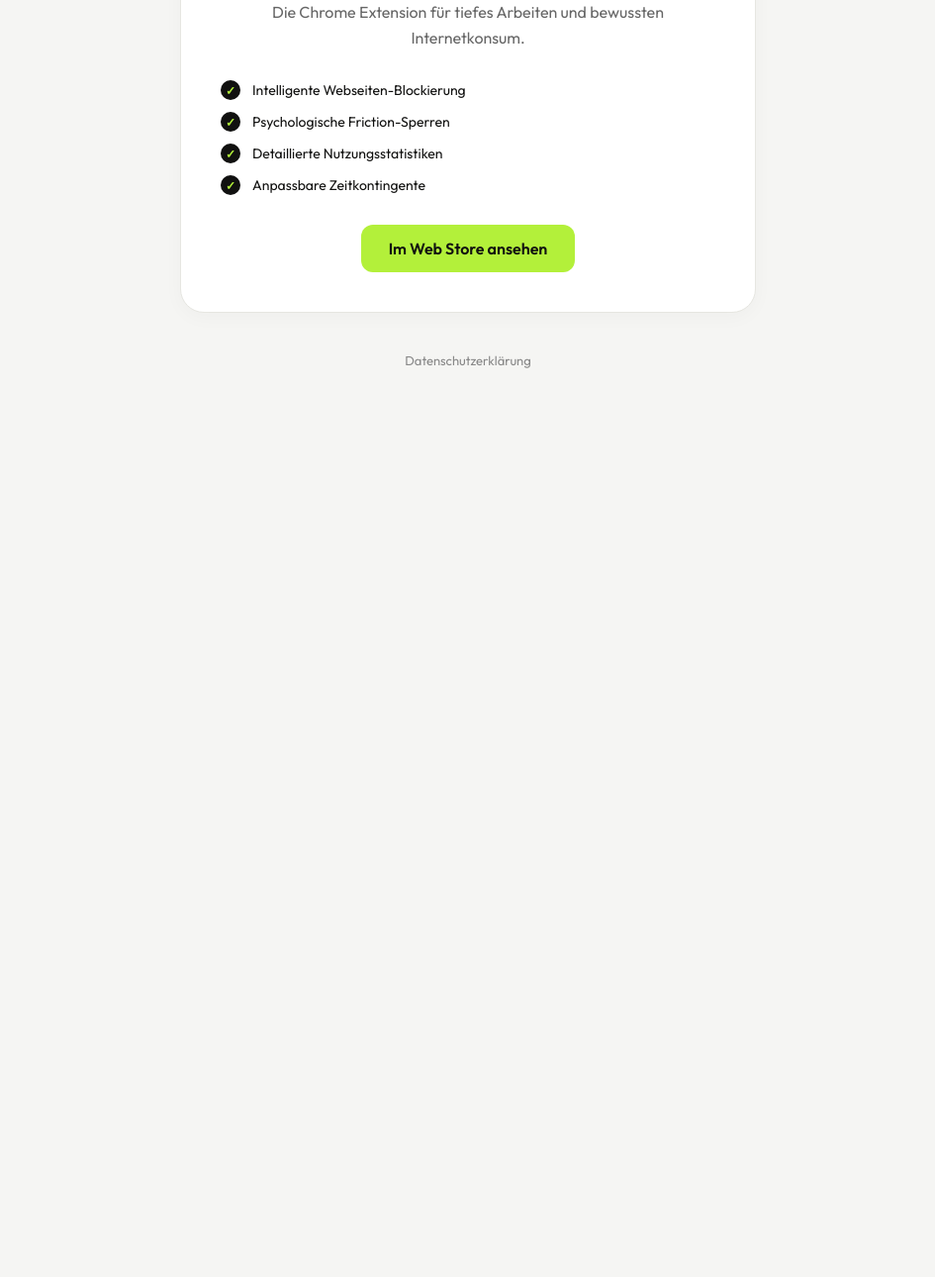
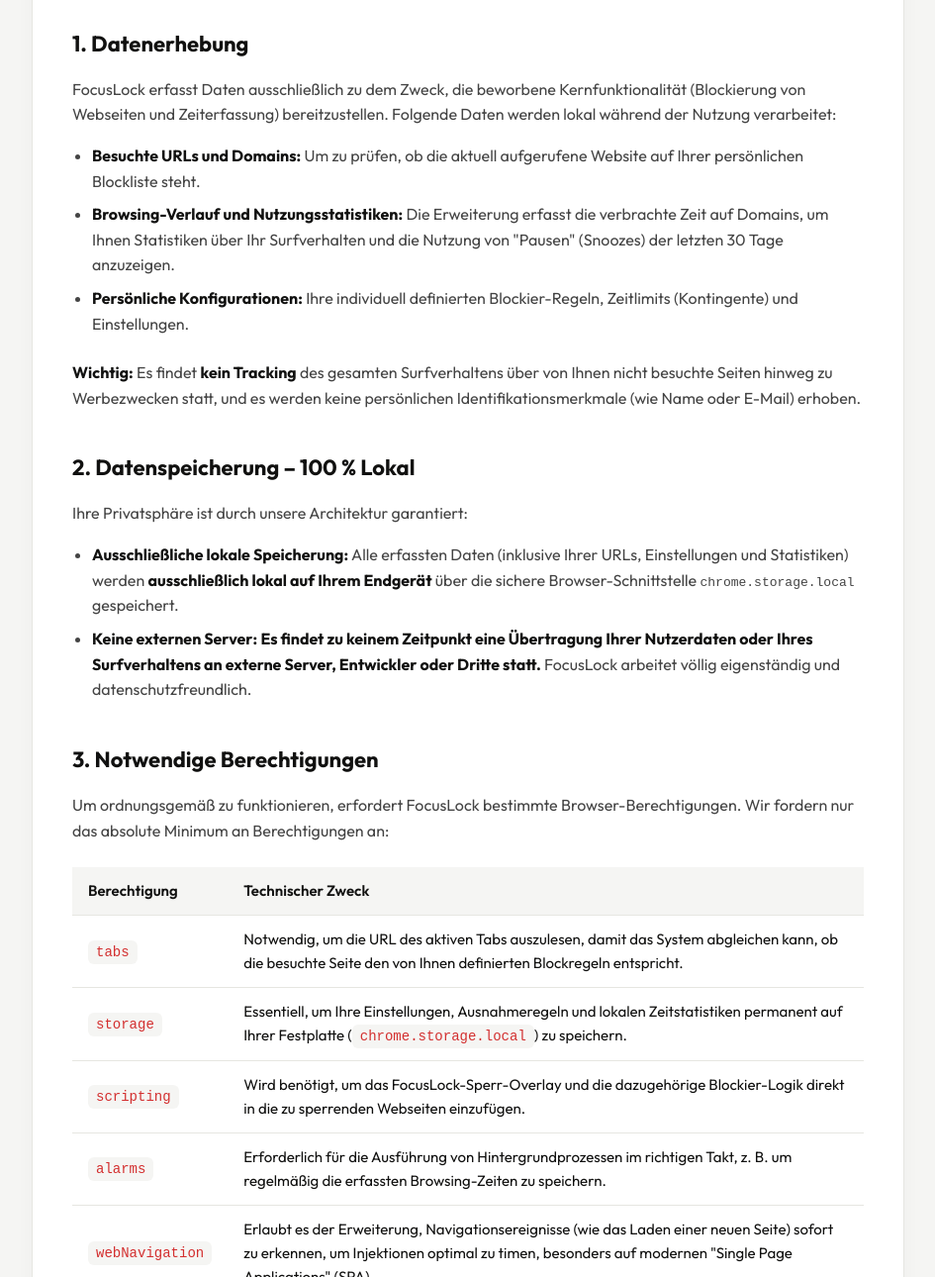
Before and after one commit to kilianxmr/focus-lock, a plain HTML site: page index.html in a window 1280 px wide. Shown: the part 322-1612 px from the top of the page at 99% size, without its empty margins (167-1112 px from the left). Before the commit the page ends 840 px from the top, so only its background shows below. Drawn offline with Linux system fonts and the light colour scheme.

Commit message:
Modify title and enhance privacy policy content
Updated the title and added a privacy policy section with detailed information on data collection, storage, and user control.

```diff
--- a/index.html
+++ b/index.html
@@ -3,8 +3,8 @@
 <head>
     <meta charset="UTF-8">
     <meta name="viewport" content="width=device-width, initial-scale=1.0">
-    <title>FocusLock | Maximale Konzentration</title>
-    <link href="https://fonts.googleapis.com/css2?family=Outfit:wght@400;600&display=swap" rel="stylesheet">
+    <title>Datenschutzerklärung | FocusLock</title>
+    <link href="https://fonts.googleapis.com/css2?family=Outfit:wght@400;600;700&display=swap" rel="stylesheet">
     <style>
         :root {
             --bg: #F5F5F3;
@@ -18,103 +18,148 @@
             background-color: var(--bg);
             color: var(--text);
             margin: 0;
+            padding: 40px 20px;
             display: flex;
-            flex-direction: column;
-            align-items: center;
             justify-content: center;
-            min-height: 100vh;
-            padding: 20px;
+            line-height: 1.6;
         }
-        .card {
+        .container {
             background: var(--surface);
             border: 1px solid var(--border);
             border-radius: 24px;
             padding: 40px;
-            max-width: 500px;
+            max-width: 800px;
             width: 100%;
-            text-align: center;
             box-shadow: 0 4px 20px rgba(0,0,0,0.03);
         }
-        .logo {
-            background: var(--text);
-            color: white;
-            width: 64px;
-            height: 64px;
-            border-radius: 16px;
-            display: flex;
-            align-items: center;
-            justify-content: center;
+        h1 {
             font-size: 32px;
-            margin: 0 auto 20px;
+            margin-top: 0;
+            margin-bottom: 24px;
+            border-bottom: 2px solid var(--border);
+            padding-bottom: 16px;
         }
-        h1 { font-size: 28px; margin: 10px 0; font-weight: 600; }
-        p { color: #666; line-height: 1.6; margin-bottom: 30px; }
-        .feature-list {
+        h2 {
+            font-size: 22px;
+            margin-top: 40px;
+            margin-bottom: 16px;
+            color: var(--text);
+        }
+        p { margin-bottom: 16px; color: #444; }
+        ul { margin-bottom: 24px; padding-left: 20px; color: #444; }
+        li { margin-bottom: 8px; }
+        strong { color: var(--text); font-weight: 700; }
+
+        table {
+            width: 100%;
+            border-collapse: collapse;
+            margin: 24px 0;
+            font-size: 15px;
+        }
+        th, td {
             text-align: left;
-            margin-bottom: 30px;
+            padding: 12px 16px;
+            border-bottom: 1px solid var(--border);
         }
-        .feature-item {
-            display: flex;
-            align-items: center;
-            margin-bottom: 12px;
+        th {
+            background-color: var(--bg);
+            font-weight: 600;
+        }
+        td code {
+            background: var(--bg);
+            padding: 4px 8px;
+            border-radius: 6px;
+            font-family: monospace;
             font-size: 14px;
+            color: #d32f2f;
         }
-        .feature-item::before {
-            content: "✓";
-            color: var(--accent);
-            background: var(--text);
-            width: 20px;
-            height: 20px;
-            border-radius: 50%;
-            display: flex;
-            align-items: center;
-            justify-content: center;
-            margin-right: 12px;
-            font-size: 12px;
-            font-weight: bold;
-        }
-        .btn {
-            background: var(--accent);
+        .back-link {
+            display: inline-block;
+            margin-bottom: 32px;
             color: var(--text);
             text-decoration: none;
-            padding: 14px 28px;
-            border-radius: 12px;
             font-weight: 600;
-            display: inline-block;
-            transition: transform 0.2s;
         }
-        .btn:hover { transform: translateY(-2px); }
-        footer {
-            margin-top: 40px;
-            font-size: 13px;
-        }
-        footer a {
-            color: #888;
-            text-decoration: none;
-        }
-        footer a:hover { text-underline-offset: 4px; text-decoration: underline; }
+        .back-link:hover { text-decoration: underline; text-underline-offset: 4px; }
     </style>
 </head>
 <body>
 
-    <div class="card">
-        <div class="logo">FL</div>
-        <h1>FocusLock</h1>
-        <p>Die Chrome Extension für tiefes Arbeiten und bewussten Internetkonsum.</p>
+    <div class="container">
+        <a href="index.html" class="back-link">← Zurück zur Startseite</a>
 
-        <div class="feature-list">
-            <div class="feature-item">Intelligente Webseiten-Blockierung</div>
-            <div class="feature-item">Psychologische Friction-Sperren</div>
-            <div class="feature-item">Detaillierte Nutzungsstatistiken</div>
-            <div class="feature-item">Anpassbare Zeitkontingente</div>
-        </div>
+        <h1>Datenschutzerklärung für FocusLock</h1>
 
-        <a href="#" class="btn">Im Web Store ansehen</a>
+        <p>Der Schutz Ihrer Daten und Ihrer Privatsphäre hat bei FocusLock höchste Priorität. Diese Datenschutzerklärung erklärt transparent, welche Informationen bei der Nutzung der Browser-Erweiterung verarbeitet werden, wie sie gespeichert werden und warum wir spezifische Berechtigungen benötigen.</p>
+
+        <h2>1. Datenerhebung</h2>
+        <p>FocusLock erfasst Daten ausschließlich zu dem Zweck, die beworbene Kernfunktionalität (Blockierung von Webseiten und Zeiterfassung) bereitzustellen. Folgende Daten werden lokal während der Nutzung verarbeitet:</p>
+        <ul>
+            <li><strong>Besuchte URLs und Domains:</strong> Um zu prüfen, ob die aktuell aufgerufene Website auf Ihrer persönlichen Blockliste steht.</li>
+            <li><strong>Browsing-Verlauf und Nutzungsstatistiken:</strong> Die Erweiterung erfasst die verbrachte Zeit auf Domains, um Ihnen Statistiken über Ihr Surfverhalten und die Nutzung von "Pausen" (Snoozes) der letzten 30 Tage anzuzeigen.</li>
+            <li><strong>Persönliche Konfigurationen:</strong> Ihre individuell definierten Blockier-Regeln, Zeitlimits (Kontingente) und Einstellungen.</li>
+        </ul>
+        <p><strong>Wichtig:</strong> Es findet <strong>kein Tracking</strong> des gesamten Surfverhaltens über von Ihnen nicht besuchte Seiten hinweg zu Werbezwecken statt, und es werden keine persönlichen Identifikationsmerkmale (wie Name oder E-Mail) erhoben.</p>
+
+        <h2>2. Datenspeicherung – 100 % Lokal</h2>
+        <p>Ihre Privatsphäre ist durch unsere Architektur garantiert:</p>
+        <ul>
+            <li><strong>Ausschließliche lokale Speicherung:</strong> Alle erfassten Daten (inklusive Ihrer URLs, Einstellungen und Statistiken) werden <strong>ausschließlich lokal auf Ihrem Endgerät</strong> über die sichere Browser-Schnittstelle <code>chrome.storage.local</code> gespeichert.</li>
+            <li><strong>Keine externen Server:</strong> <strong>Es findet zu keinem Zeitpunkt eine Übertragung Ihrer Nutzerdaten oder Ihres Surfverhaltens an externe Server, Entwickler oder Dritte statt.</strong> FocusLock arbeitet völlig eigenständig und datenschutzfreundlich.</li>
+        </ul>
+
+        <h2>3. Notwendige Berechtigungen</h2>
+        <p>Um ordnungsgemäß zu funktionieren, erfordert FocusLock bestimmte Browser-Berechtigungen. Wir fordern nur das absolute Minimum an Berechtigungen an:</p>
+
+        <table>
+            <thead>
+                <tr>
+                    <th>Berechtigung</th>
+                    <th>Technischer Zweck</th>
+                </tr>
+            </thead>
+            <tbody>
+                <tr>
+                    <td><code>tabs</code></td>
+                    <td>Notwendig, um die URL des aktiven Tabs auszulesen, damit das System abgleichen kann, ob die besuchte Seite den von Ihnen definierten Blockregeln entspricht.</td>
+                </tr>
+                <tr>
+                    <td><code>storage</code></td>
+                    <td>Essentiell, um Ihre Einstellungen, Ausnahmeregeln und lokalen Zeitstatistiken permanent auf Ihrer Festplatte (<code>chrome.storage.local</code>) zu speichern.</td>
+                </tr>
+                <tr>
+                    <td><code>scripting</code></td>
+                    <td>Wird benötigt, um das FocusLock-Sperr-Overlay und die dazugehörige Blockier-Logik direkt in die zu sperrenden Webseiten einzufügen.</td>
+                </tr>
+                <tr>
+                    <td><code>alarms</code></td>
+                    <td>Erforderlich für die Ausführung von Hintergrundprozessen im richtigen Takt, z. B. um regelmäßig die erfassten Browsing-Zeiten zu speichern.</td>
+                </tr>
+                <tr>
+                    <td><code>webNavigation</code></td>
+                    <td>Erlaubt es der Erweiterung, Navigationsereignisse (wie das Laden einer neuen Seite) sofort zu erkennen, um Injektionen optimal zu timen, besonders auf modernen "Single Page Applications" (SPA).</td>
+                </tr>
+                <tr>
+                    <td><code>&lt;all_urls&gt;</code></td>
+                    <td><em>(Host-Berechtigung)</em> Zwingend erforderlich, damit die Erweiterung uneingeschränkt auf allen potenziellen Websites arbeiten kann, da Sie potenziell jede beliebige Domain blockieren können.</td>
+                </tr>
+            </tbody>
+        </table>
+
+        <h2>4. Drittanbieter & externe Verbindungen</h2>
+        <p>FocusLock ist grundsätzlich so konzipiert, dass externe Abhängigkeiten minimiert werden.</p>
+        <ul>
+            <li><strong>Keine Tracker, keine Analytics:</strong> Wir binden <strong>keine</strong> Drittanbieter-Analysetools (wie Google Analytics) oder Web-Tracker ein. Es wird kein separates Nutzerverhalten durch Dritte gemessen.</li>
+            <li><strong>Gestaltungsmittel (CDNs):</strong> Das sichtbare User-Interface der Erweiterung lädt standardisierte Web-Schriftarten (<em>Google Fonts: DM Sans</em>) und Icons (<em>Material Icons</em>) dynamisch von offiziellen Content Delivery Networks (CDNs), um die Darstellung einwandfrei abzubilden. Dabei sendet Ihr Browser systembedingt eine gewöhnliche Anfrage an diese Server.</li>
+        </ul>
+
+        <h2>5. Ihre Nutzerkontrolle</h2>
+        <p>Sie haben die volle und uneingeschränkte Kontrolle über Ihre Daten:</p>
+        <ul>
+            <li><strong>Daten-Export/Import:</strong> Sie können in den Einstellungen Ihre gesammelten lokalen Statistiken und Regeln manuell im JSON-Format exportieren und jederzeit wiederherstellen.</li>
+            <li><strong>Daten löschen durch Deinstallation:</strong> Da alle Daten ausschließlich lokal in den Speicherbereichen Ihres Browsers abgelegt sind, werden <strong>durch eine einfache Deinstallation von FocusLock sämtliche gesammelten Daten (Statistiken, Einstellungen und Regeln) restlos und unwiderruflich von Ihrem Gerät gelöscht</strong>. Es verbleiben keine Restdaten bei uns oder auf Servern im Internet.</li>
+        </ul>
     </div>
-
-    <footer>
-        <a href="datenschutz.html">Datenschutzerklärung</a>
-    </footer>
 
 </body>
 </html>
```
